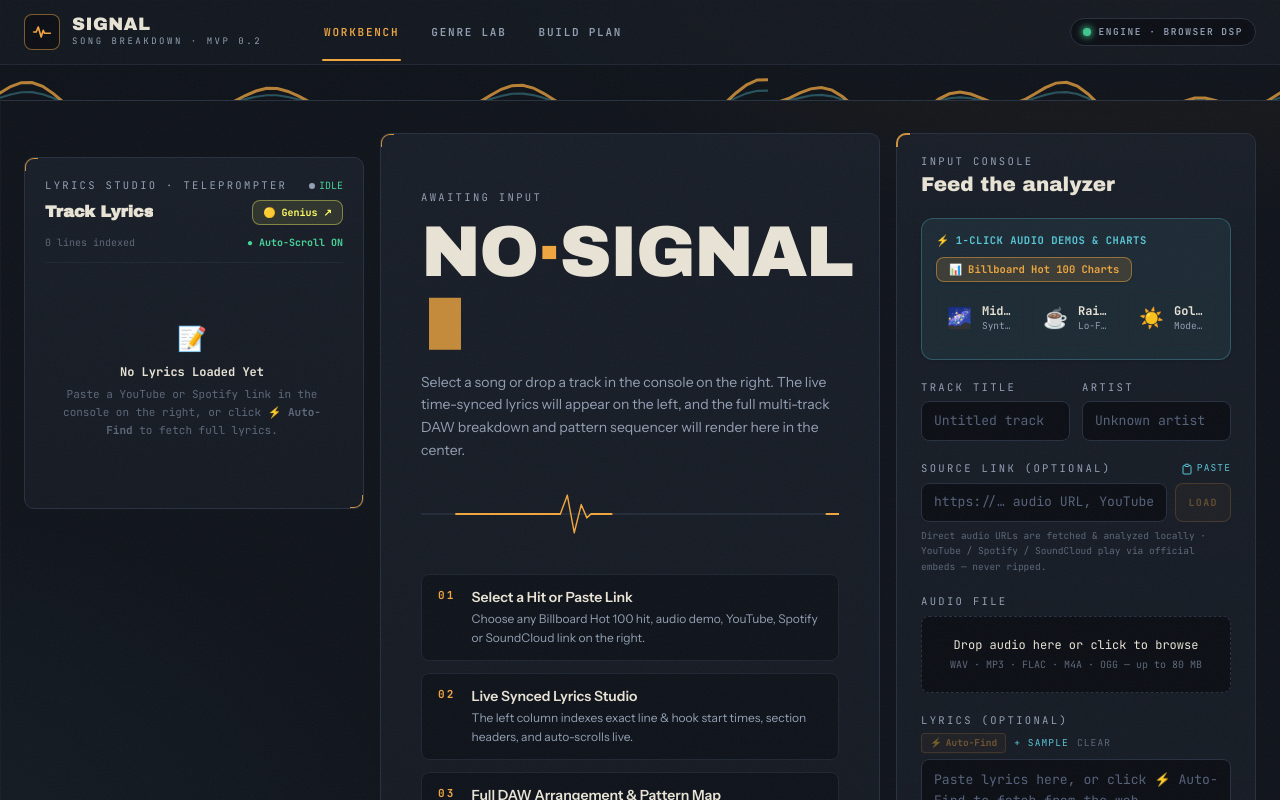
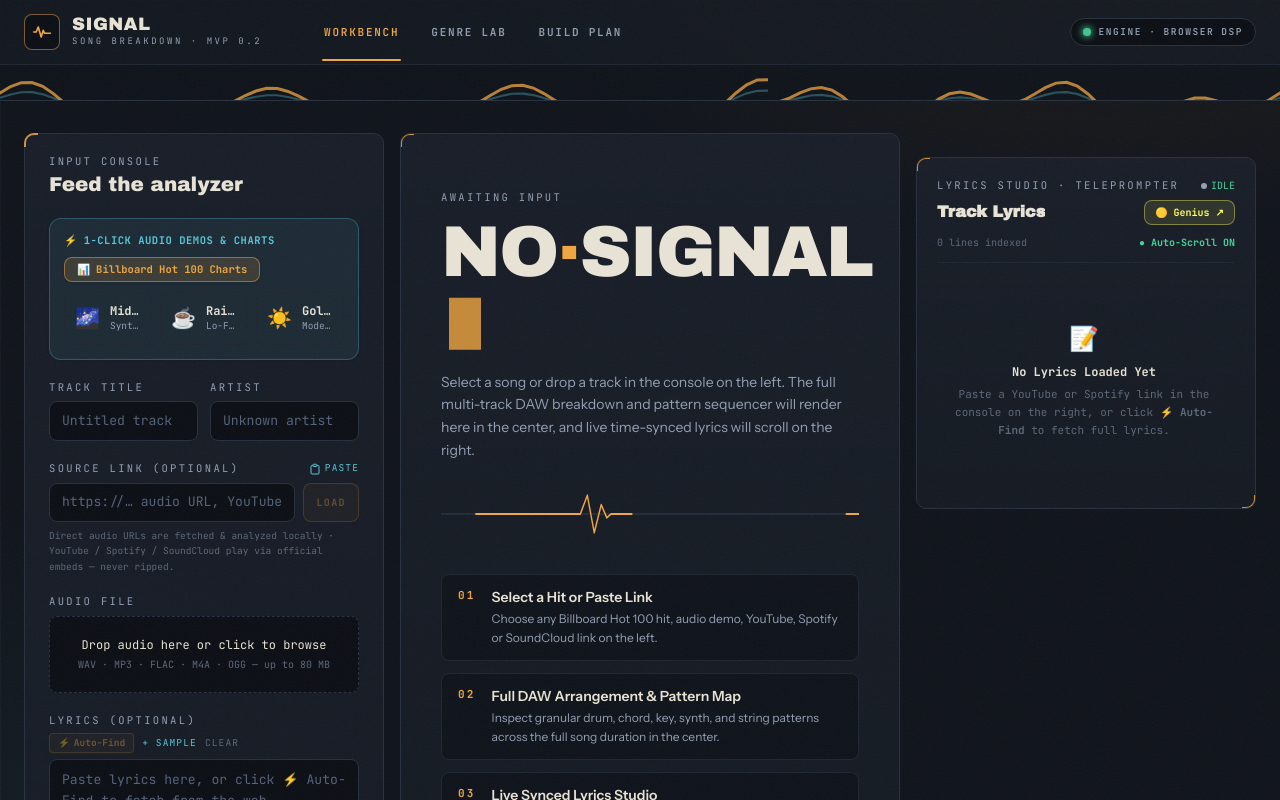
Before and after one commit to ldt28/ms, a React (Vite) app: page / in a window 1280 px wide. Shown: the top 800 px of the page. Built offline with nearby package versions, Linux system fonts and the light colour scheme.

Commit message:
fix: swap columns (Console on Left, Center Master Song & DAW Map, Dedicated Lyrics on Right)

```diff
--- a/src/App.tsx
+++ b/src/App.tsx
@@ -490,34 +490,36 @@ export default function App() {
             }}
           />
         ) : (
-          <div className="grid items-start gap-4 xl:grid-cols-[340px_minmax(0,1fr)_360px] lg:grid-cols-[280px_minmax(0,1fr)_340px]">
-            {/* 1. Far Left Column: Dedicated Time-Synced Lyrics Studio */}
-            <div className="order-1">
-              <DedicatedLyricsColumn
-                lyrics={
-                  report?.lyrics ??
-                  (lyrics.trim()
-                    ? {
-                        source: "pasted",
-                        wordCount: lyrics.split(/\s+/).filter(Boolean).length,
-                        lineCount: lyrics.split(/\r?\n/).filter(Boolean).length,
-                        rhymeDensity: { value: 0.65, tier: "computed", source: "heuristic" },
-                        diversity: { value: 0.72, tier: "computed", source: "TTR" },
-                        avgSyllPerLine: { value: 8.5, tier: "computed", source: "heuristic" },
-                        flow: { value: 3.2, tier: "computed", source: "syl/s" },
-                        hooks: [],
-                        rawText: lyrics,
-                        syncedLines: parseSyncedLyrics(lyrics, report?.meta.durationSec || 180),
-                        geniusUrl: `https://genius.com/search?q=${encodeURIComponent(`${title} ${artist}`.trim())}`,
-                      }
-                    : null)
-                }
-                currentTime={audioTime}
-                duration={report?.meta.durationSec || 180}
-                isPlaying={audioPlaying}
-                onSeek={handleAppSeek}
-                title={title || report?.meta.title}
-                artist={artist || report?.meta.artist}
+          <div className="grid items-start gap-4 xl:grid-cols-[360px_minmax(0,1fr)_340px] lg:grid-cols-[320px_minmax(0,1fr)_300px]">
+            {/* 1. Left Column: Feed the Analyzer / Input Console */}
+            <div className="lg:sticky lg:top-6 order-1">
+              <ConsolePanel
+                title={title}
+                setTitle={setTitle}
+                artist={artist}
+                setArtist={setArtist}
+                file={file}
+                setFile={setFileExclusive}
+                lyrics={lyrics}
+                setLyrics={setLyrics}
+                transcribe={transcribe}
+                setTranscribe={setTranscribe}
+                engine={engine}
+                setEngine={setEngine}
+                endpoint={endpoint}
+                setEndpoint={setEndpoint}
+                ping={ping}
+                canRun={canRun}
+                running={status === "running"}
+                onAnalyze={runAnalysis}
+                linkUrl={linkUrl}
+                setLinkUrl={setLinkUrl}
+                linkStatus={linkStatus}
+                linkError={linkError}
+                linkInfo={linkInfo}
+                onLoadLink={handleLoadLink}
+                onClearLink={handleClearLink}
+                onPasteLink={handlePasteLink}
               />
             </div>
 
@@ -588,7 +590,7 @@ export default function App() {
                       <span className="cursor-blink ml-2 inline-block h-[0.72em] w-[0.45em] translate-y-[0.08em] bg-amber/80" />
                     </h2>
                     <p className="mt-4 max-w-xl text-sm leading-relaxed text-dim">
-                      Select a song or drop a track in the console on the right. The live time-synced lyrics will appear on the left, and the full multi-track DAW breakdown and pattern sequencer will render here in the center.
+                      Select a song or drop a track in the console on the left. The full multi-track DAW breakdown and pattern sequencer will render here in the center, and live time-synced lyrics will scroll on the right.
                     </p>
 
                     <div className="mt-6">
@@ -597,9 +599,9 @@ export default function App() {
 
                     <ol className="mt-8 flex flex-col gap-3">
                       {[
-                        ["01", "Select a Hit or Paste Link", "Choose any Billboard Hot 100 hit, audio demo, YouTube, Spotify or SoundCloud link on the right."],
-                        ["02", "Live Synced Lyrics Studio", "The left column indexes exact line & hook start times, section headers, and auto-scrolls live."],
-                        ["03", "Full DAW Arrangement & Pattern Map", "Inspect granular drum, chord, key, synth, and string patterns across the full song duration."],
+                        ["01", "Select a Hit or Paste Link", "Choose any Billboard Hot 100 hit, audio demo, YouTube, Spotify or SoundCloud link on the left."],
+                        ["02", "Full DAW Arrangement & Pattern Map", "Inspect granular drum, chord, key, synth, and string patterns across the full song duration in the center."],
+                        ["03", "Live Synced Lyrics Studio", "The right column indexes exact line & hook start times, section headers, and auto-scrolls live."],
                       ].map(([n, t, d]) => (
                         <li key={n} className="group flex gap-4 rounded-lg border border-linesoft bg-pit/60 px-4 py-3 transition-colors hover:border-amber/40">
                           <span className="font-mono text-[11px] font-bold tracking-[0.2em] text-amber">{n}</span>
@@ -615,35 +617,33 @@ export default function App() {
               )}
             </div>
 
-            {/* 3. Far Right Column: Feed the Analyzer / Input Console */}
-            <div className="lg:sticky lg:top-6 order-3">
-              <ConsolePanel
-                title={title}
-                setTitle={setTitle}
-                artist={artist}
-                setArtist={setArtist}
-                file={file}
-                setFile={setFileExclusive}
-                lyrics={lyrics}
-                setLyrics={setLyrics}
-                transcribe={transcribe}
-                setTranscribe={setTranscribe}
-                engine={engine}
-                setEngine={setEngine}
-                endpoint={endpoint}
-                setEndpoint={setEndpoint}
-                ping={ping}
-                canRun={canRun}
-                running={status === "running"}
-                onAnalyze={runAnalysis}
-                linkUrl={linkUrl}
-                setLinkUrl={setLinkUrl}
-                linkStatus={linkStatus}
-                linkError={linkError}
-                linkInfo={linkInfo}
-                onLoadLink={handleLoadLink}
-                onClearLink={handleClearLink}
-                onPasteLink={handlePasteLink}
+            {/* 3. Right Column: Dedicated Time-Synced Lyrics Studio */}
+            <div className="order-3">
+              <DedicatedLyricsColumn
+                lyrics={
+                  report?.lyrics ??
+                  (lyrics.trim()
+                    ? {
+                        source: "pasted",
+                        wordCount: lyrics.split(/\s+/).filter(Boolean).length,
+                        lineCount: lyrics.split(/\r?\n/).filter(Boolean).length,
+                        rhymeDensity: { value: 0.65, tier: "computed", source: "heuristic" },
+                        diversity: { value: 0.72, tier: "computed", source: "TTR" },
+                        avgSyllPerLine: { value: 8.5, tier: "computed", source: "heuristic" },
+                        flow: { value: 3.2, tier: "computed", source: "syl/s" },
+                        hooks: [],
+                        rawText: lyrics,
+                        syncedLines: parseSyncedLyrics(lyrics, report?.meta.durationSec || 180),
+                        geniusUrl: `https://genius.com/search?q=${encodeURIComponent(`${title} ${artist}`.trim())}`,
+                      }
+                    : null)
+                }
+                currentTime={audioTime}
+                duration={report?.meta.durationSec || 180}
+                isPlaying={audioPlaying}
+                onSeek={handleAppSeek}
+                title={title || report?.meta.title}
+                artist={artist || report?.meta.artist}
               />
             </div>
           </div>
```
